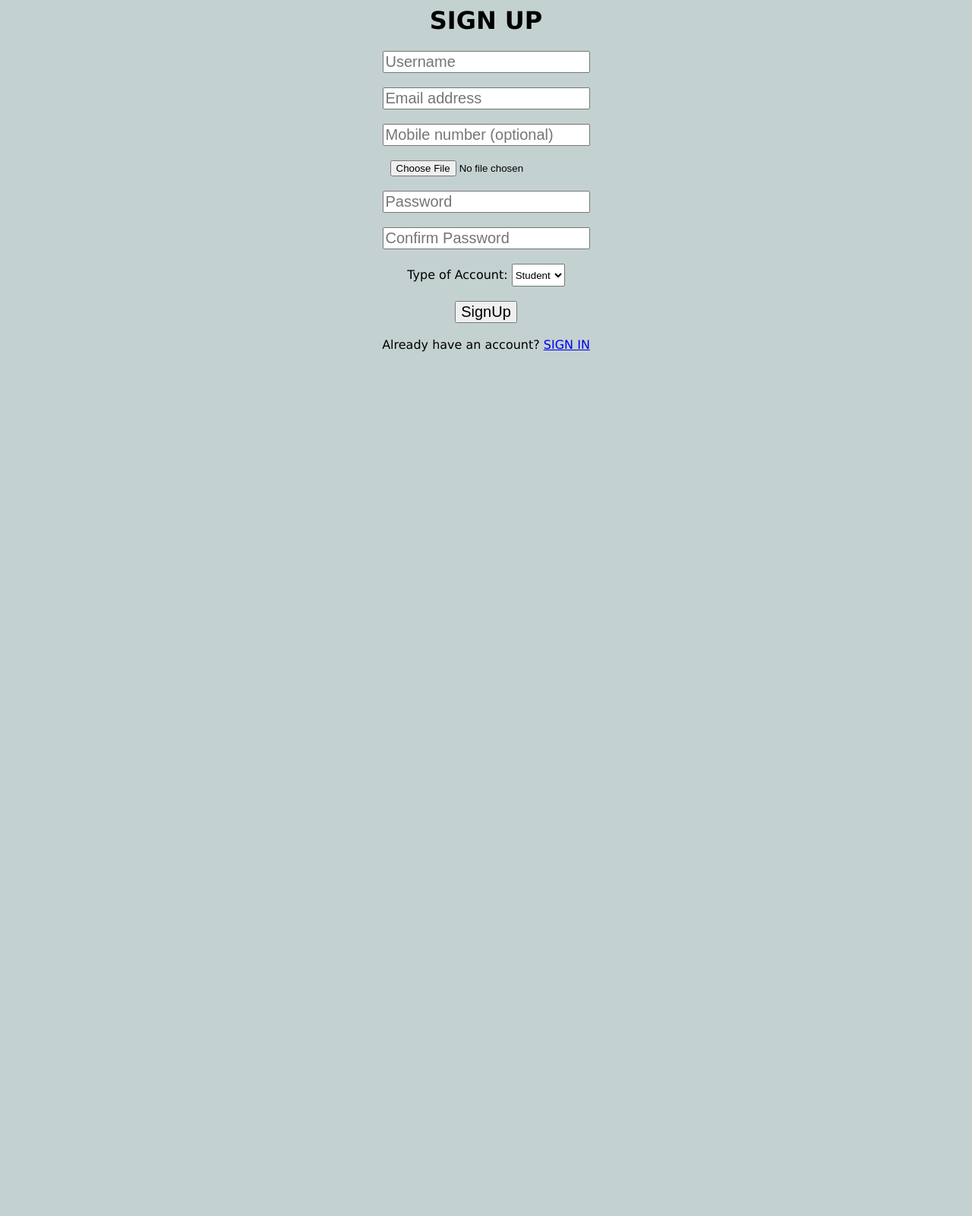
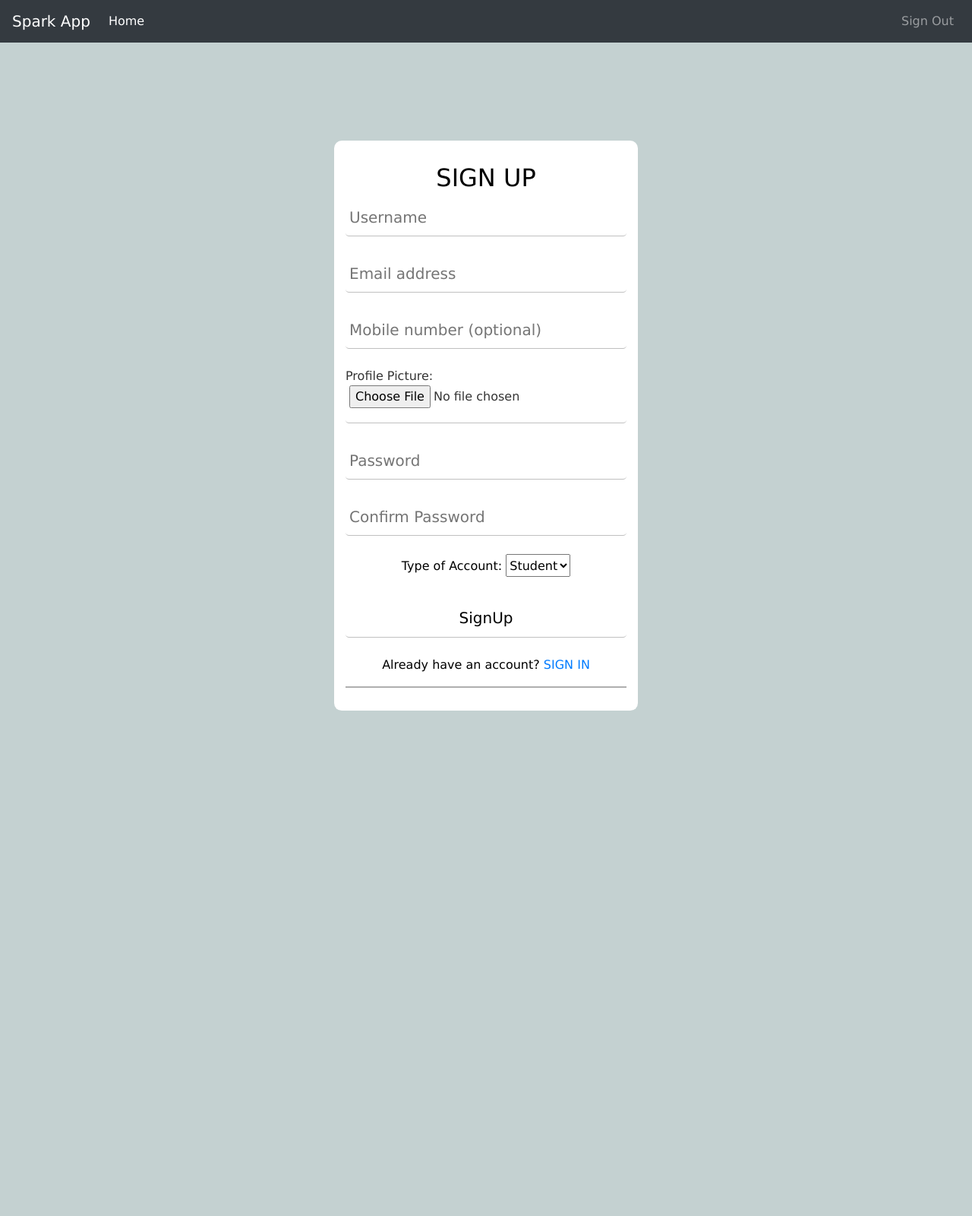
Before and after one commit to cyrilshaji38/Hacked-to-Hired-Spark, a Flask app: page /register in a window 1280 px wide. Shown: the whole page at 76% size. Before the commit the page ends 463 px from the top, so only its background shows below. Run offline with Flask 2, Linux system fonts and the light colour scheme; some libraries are stand-ins or nearby versions.

Commit message:
added css

```diff
--- a/SparkApp/templates/dashboard/student/student.html
+++ b/SparkApp/templates/dashboard/student/student.html
@@ -13,7 +13,7 @@ Student Login
         <br>
         <h1>Welcome Student!</h1>
         <br>
-        <img src="{{ profile }}">
+        <img src="{{ profile }}" style="height:175px;width:175px;">
         <br>
         <br>
         <br>
--- a/SparkApp/templates/register/register.html
+++ b/SparkApp/templates/register/register.html
@@ -1,4 +1,6 @@
-<html>
+{% extends 'base.html' %}
+
+{% block content %}
     <head>
         <script type = "text/javascript" >
             function preventBack() { window.history.forward(); }
@@ -20,30 +22,36 @@
         <div style="text-align: center;" class="container">
             <form method="POST" class="form-register" enctype="multipart/form-data">
                 {{ form.hidden_tag() }}
-                <h1>SIGN UP</h1>
-                {{ form.username(class="form-control", placeholder="Username") }}
+                <h2>SIGN UP</h2>
+                {{ form.username(class="form-control-lg", placeholder="Username") }}
                 <br>
                 <br>
-                {{ form.email(class="form-control", placeholder="Email address") }}
+                {{ form.email(class="form-control-lg", placeholder="Email address") }}
                 <br>
                 <br>
-                {{ form.mobile(class="form-control", placeholder="Mobile number (optional)") }}
+
+                {{ form.mobile(class="form-control-lg", placeholder="Mobile number (optional)") }}
+
+                <br>
+                 <br>
+                <div class="profile-pic">
+
+                    Profile Picture:
+                    {{ form.profile(class="form-control-lg", placeholder="Password") }}
+                </div>
+                <br>
+
+                {{ form.password(class="form-control-lg", placeholder="Password") }}
                 <br>
                 <br>
-                {{ form.profile() }}
-                <br>
-                <br>
-                {{ form.password(class="form-control", placeholder="Password") }}
-                <br>
-                <br>
-                {{ form.password2(class="form-control", placeholder="Confirm Password") }}
+                {{ form.password2(class="form-control-lg", placeholder="Confirm Password") }}
                 <br>
                 <br>
                 {{ form.acctype.label }}
                 {{ form.acctype }}
                 <br>
                 <br>
-                {{ form.submit(class="btn btn-lg btn-block btn-primary") }}
+                {{ form.submit(class="btn-lg ") }}
                 <br>
                 <br>
                 <div class="checkbox mb-3">
@@ -52,4 +60,49 @@
             </form>
         </div>
     </body>
-</html>
+
+    <style>
+        body {
+
+          background-color: #212121;
+          color: black;
+          height: 200vh;
+        }
+        .container
+        {
+
+            position: absolute;
+            top: 70%;
+            left:50%;
+            transform: translate(-50%,-50%);
+            width: 400px;
+            background:white;
+            border-radius: 10px;
+        }
+        form.form-register{
+            position: relative;
+            border-bottom: 2px solid #adadad;
+            margin: 30px 0;
+            color: black;
+        }
+        .profile-pic{
+            text-align:left ;
+            color:#353535;
+
+        }
+
+
+        .form-register input{
+            padding-top: 3em;
+            width: 100%;
+            padding: 0 5px;
+            height: 50px;
+            font-size: 16px;
+            border: none;
+            background: none;
+            outline: none;
+            border-bottom: 1px solid silver;
+        }
+
+    </style>
+    {% endblock %}
```
